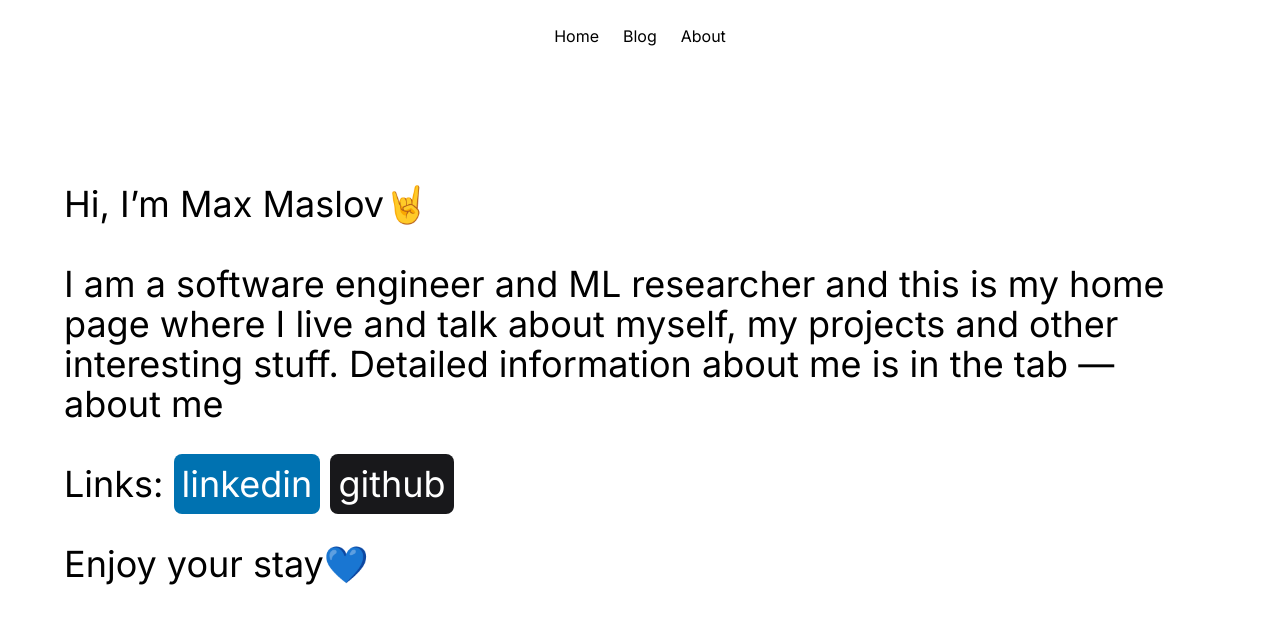
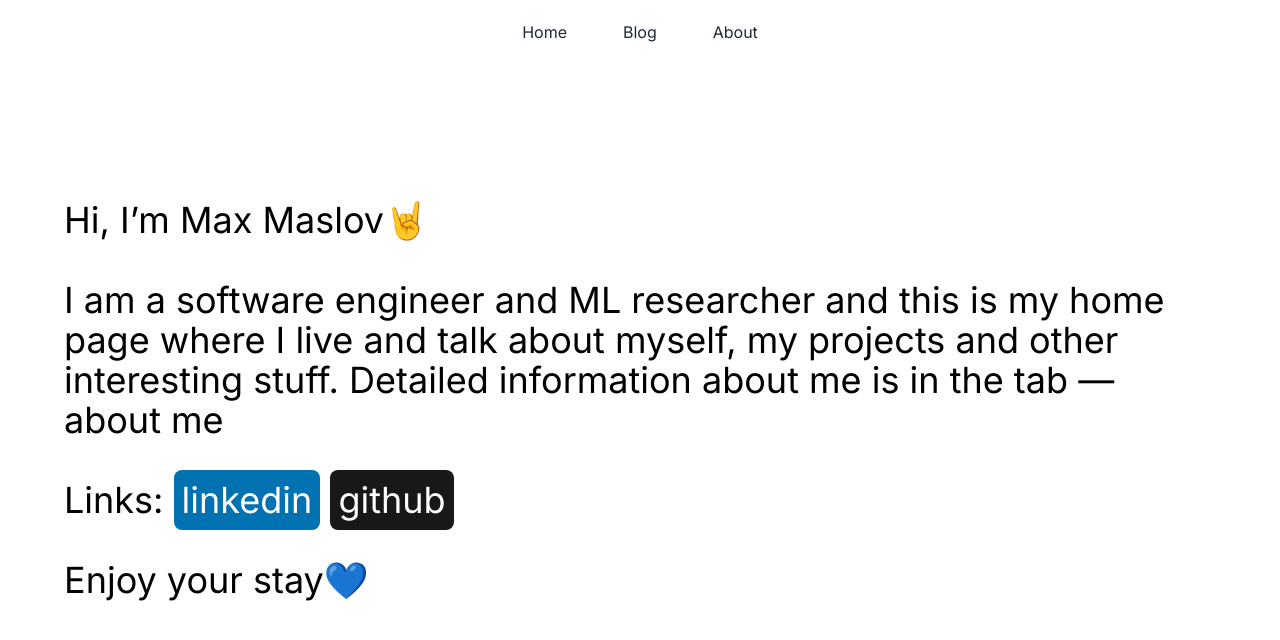
Before and after one commit to Geek-o-Byte/Geek-o-Byte.github.io, a Next.js app: page / in a window 1280 px wide. Shown: the top 640 px of the page. Built offline with nearby package versions, Linux system fonts and the light colour scheme.

Commit message:
fix navbar

```diff
--- a/src/app/components/Navbar.tsx
+++ b/src/app/components/Navbar.tsx
@@ -1,10 +1,10 @@
 const Navbar = () => {
     return(
-    <nav className="sticky top-0 left-0 z-50 bg-white">
-        <ul className='flex justify-center my-6'>
-          <li><a href='/' className='p-3'>Home</a></li>
-          <li><a href='/blog' className='p-3'>Blog</a></li>
-          <li><a href='/about' className='p-3'>About</a></li>
+      <nav className="sticky top-0 left-0 z-50 bg-white h-16 flex items-center">
+        <ul className="flex justify-center w-full">
+          <li className="mx-4"><a href="/" className="px-3 py-2 text-gray-800 hover:text-gray-600">Home</a></li>
+          <li className="mx-4"><a href="/blog" className="px-3 py-2 text-gray-800 hover:text-gray-600">Blog</a></li>
+          <li className="mx-4"><a href="/about" className="px-3 py-2 text-gray-800 hover:text-gray-600">About</a></li>
         </ul>
       </nav>
     )
```
